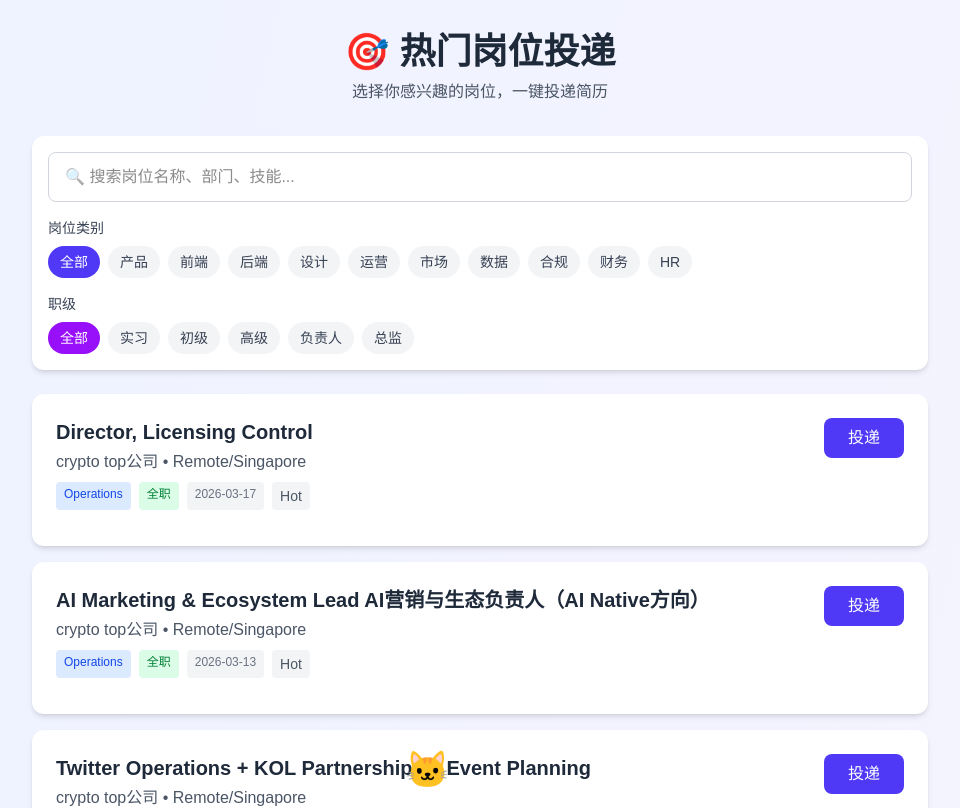
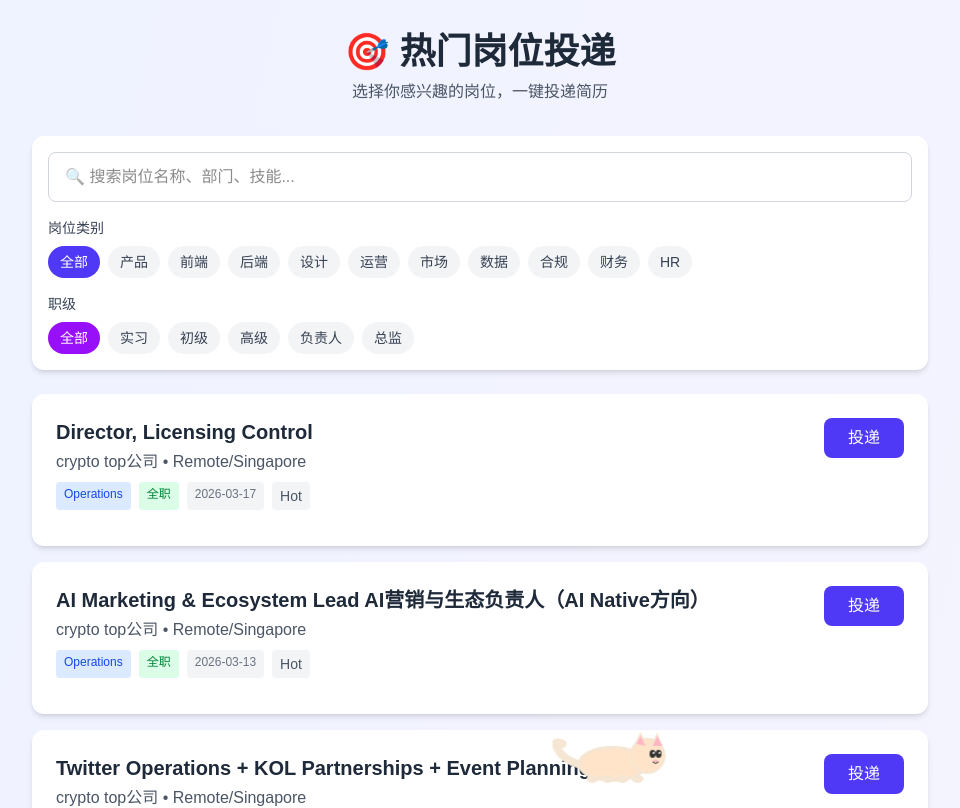
Before and after one commit to joyark37/offerprovider, a Next.js app: page / in a window 1280 px wide. Shown: the top 808 px of the page, without its empty margins (160-1120 px from the left). Built offline with nearby package versions, Linux system fonts and the light colour scheme.

Commit message:
Add SVG cat animation

```diff
--- a/src/app/page.tsx
+++ b/src/app/page.tsx
@@ -423,18 +423,60 @@ export default function Home() {
   return (
     <div className="min-h-screen bg-gradient-to-br from-indigo-50 to-purple-50 p-4 md:p-8 relative overflow-hidden">
       {/* 跑动的小猫动画 */}
-      <div className="fixed bottom-0 left-0 right-0 pointer-events-none z-50" style={{ height: '60px', overflow: 'hidden' }}>
+      <div className="fixed bottom-0 left-0 right-0 pointer-events-none z-50" style={{ height: '80px' }}>
         <style jsx>{`
-          @keyframes run {
-            0% { transform: translateX(-100%); }
-            100% { transform: translateX(calc(100vw + 100%)); }
+          @keyframes catWalk {
+            0% { transform: translateX(-150px) translateY(0) scaleX(1); }
+            25% { transform: translateX(25vw) translateY(-5px) scaleX(1); }
+            50% { transform: translateX(50vw) translateY(0) scaleX(1); }
+            75% { transform: translateX(75vw) translateY(-5px) scaleX(1); }
+            100% { transform: translateX(calc(100vw + 150px)) translateY(0) scaleX(1); }
           }
-          .running-cat {
-            animation: run 15s linear infinite;
+          @keyframes catTail {
+            0%, 100% { transform: rotate(-5deg); }
+            50% { transform: rotate(5deg); }
+          }
+          .cat-container {
+            animation: catWalk 12s linear infinite;
+          }
+          .cat-tail {
+            animation: catTail 0.3s ease-in-out infinite;
+            transform-origin: bottom center;
           }
         `}</style>
-        <div className="running-cat text-4xl" style={{ position: 'absolute', bottom: '10px' }}>
-          🐱
+        <div className="cat-container" style={{ position: 'absolute', bottom: '15px', left: 0 }}>
+          <div style={{ position: 'relative', width: '120px', height: '60px' }}>
+            {/* 猫咪身体 - 使用 SVG */}
+            <svg width="120" height="60" viewBox="0 0 120 60" fill="none" xmlns="http://www.w3.org/2000/svg">
+              {/* 身体 */}
+              <ellipse cx="60" cy="40" rx="35" ry="18" fill="#F5E6D3"/>
+              <ellipse cx="60" cy="40" rx="32" ry="15" fill="#FFE4C9"/>
+              {/* 头部 */}
+              <circle cx="95" cy="32" r="18" fill="#F5E6D3"/>
+              <circle cx="95" cy="32" r="16" fill="#FFE4C9"/>
+              {/* 耳朵 */}
+              <polygon points="82,20 88,8 95,22" fill="#F5E6D3"/>
+              <polygon points="98,22 105,8 108,22" fill="#F5E6D3"/>
+              <polygon points="84,20 88,12 93,22" fill="#FFB6C1"/>
+              <polygon points="100,22 105,12 110,22" fill="#FFB6C1"/>
+              {/* 眼睛 */}
+              <ellipse cx="100" cy="30" rx="3" ry="4" fill="#333"/>
+              <ellipse cx="106" cy="30" rx="3" ry="4" fill="#333"/>
+              <circle cx="101" cy="29" r="1" fill="#FFF"/>
+              <circle cx="107" cy="29" r="1" fill="#FFF"/>
+              {/* 鼻子 */}
+              <polygon points="103,35 100,38 106,38" fill="#FFB6C1"/>
+              {/* 嘴巴 */}
+              <path d="M100 38 Q103 41 106 38" stroke="#333" strokeWidth="1" fill="none"/>
+              {/* 尾巴 */}
+              <path d="M25 40 Q10 35 5 25 Q0 15 10 20" stroke="#F5E6D3" strokeWidth="8" fill="none" strokeLinecap="round"/>
+              {/* 腿 */}
+              <ellipse cx="40" cy="55" rx="6" ry="4" fill="#F5E6D3"/>
+              <ellipse cx="55" cy="55" rx="6" ry="4" fill="#F5E6D3"/>
+              <ellipse cx="70" cy="55" rx="6" ry="4" fill="#F5E6D3"/>
+              <ellipse cx="85" cy="55" rx="6" ry="4" fill="#F5E6D3"/>
+            </svg>
+          </div>
         </div>
       </div>
 
```
